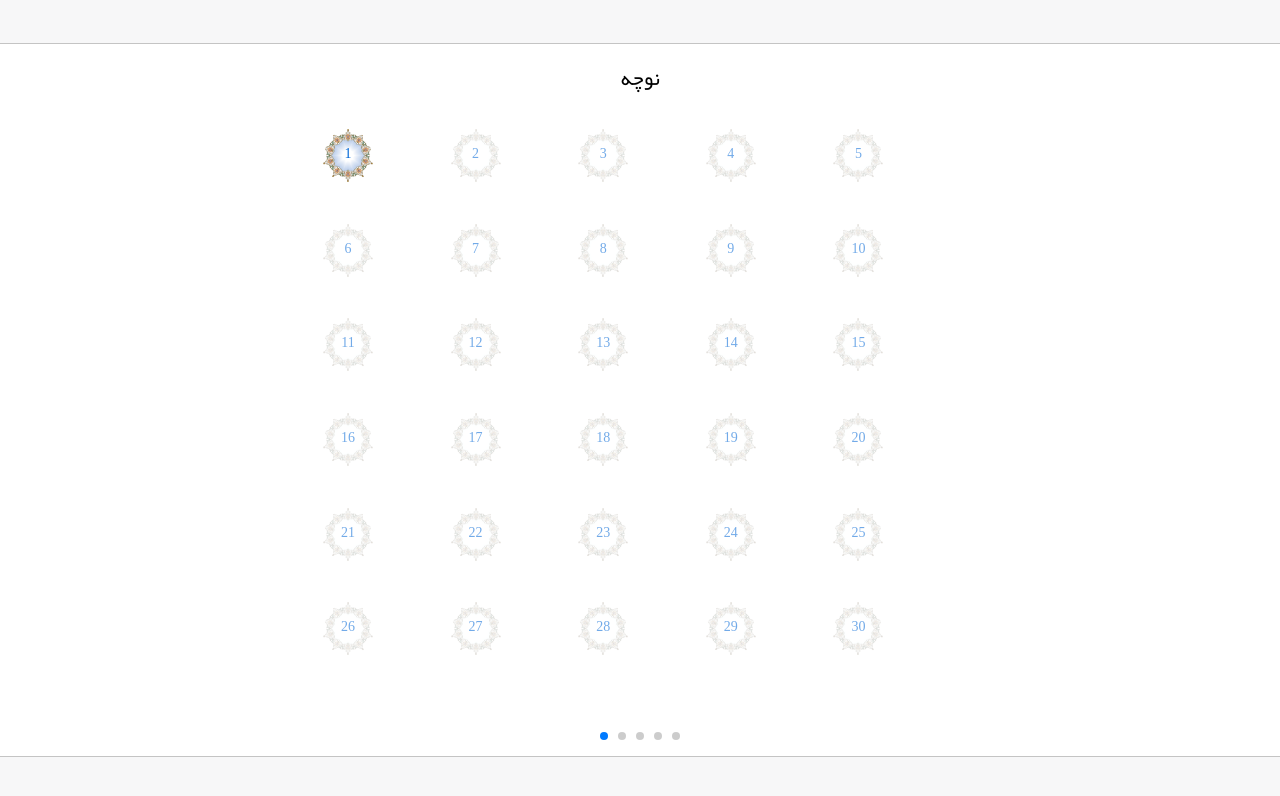
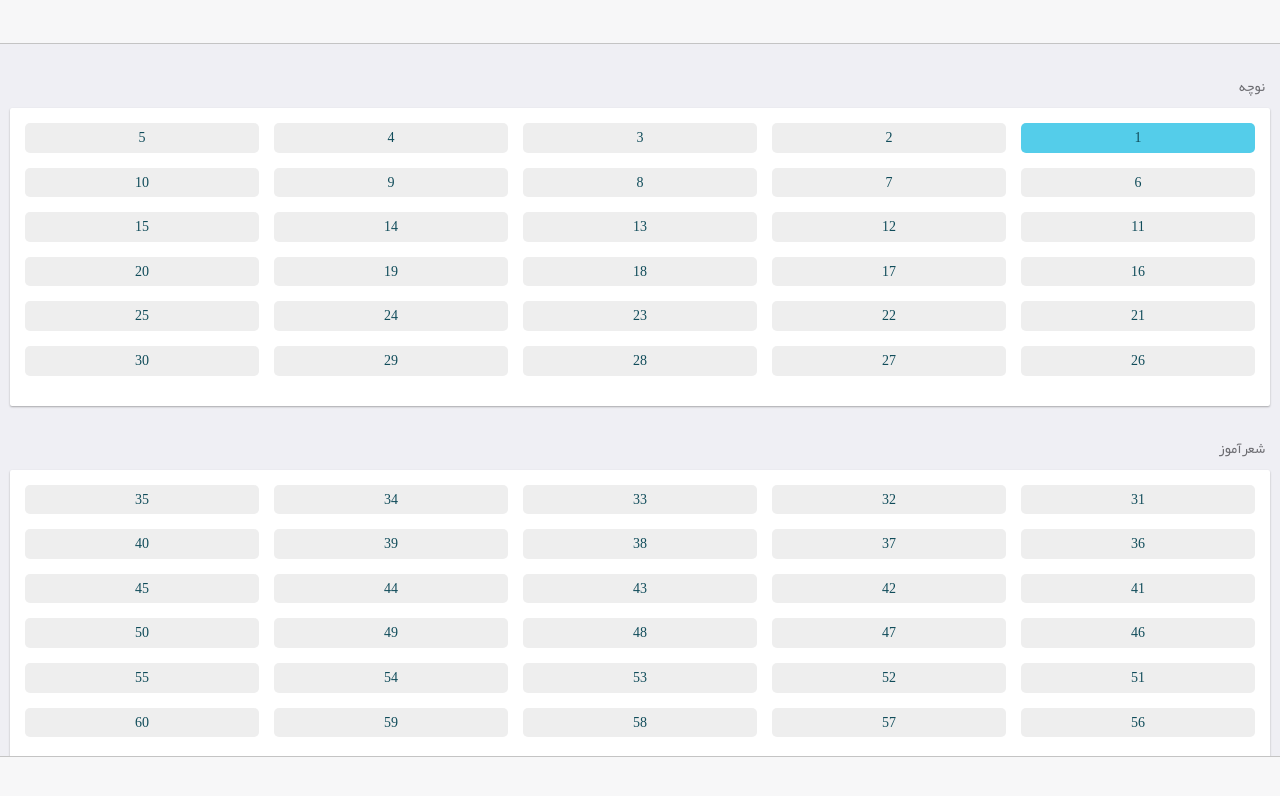
Before and after one commit to rmasoudi/tak-beyt, a plain HTML site: page index.html in a window 1280 px wide. Drawn offline with Linux system fonts and the light colour scheme.

Commit message:
change menu

```diff
--- a/index.html
+++ b/index.html
@@ -20,18 +20,39 @@
 
                 <div class="navbar">
                 </div>
+
                 <div class="pages navbar-through toolbar-fixed">
                     <div data-page="play" class="page">
                         <div class="page-content">
-                            <div class="swiper-container">
-                                <div class="swiper-wrapper">
-                                    <div id="page5" class="swiper-slide"><span> ملک الشعرا</span></div>
-                                    <div id="page4" class="swiper-slide"><span>شاعر</span></div>
-                                    <div id="page3" class="swiper-slide"><span>نیمچه شاعر</span></div>
-                                    <div id="page2" class="swiper-slide"><span> شعر آموز</span></div>
-                                    <div id="page1" class="swiper-slide"><span> نوچه</span></div>
+                            <div class="content-block-title">نوچه</div>
+                            <div class="card">
+                                <div class="card-content">
+                                    <div id="page1" class="card-content-inner"></div>
                                 </div>
-                                <div class="swiper-pagination"></div>
+                            </div>
+                            <div class="content-block-title">شعرآموز</div>
+                            <div class="card">
+                                <div class="card-content">
+                                    <div id="page2" class="card-content-inner"></div>
+                                </div>
+                            </div>
+                            <div class="content-block-title">نیمچه شاعر</div>
+                            <div class="card">
+                                <div class="card-content">
+                                    <div id="page3" class="card-content-inner"></div>
+                                </div>
+                            </div>
+                            <div class="content-block-title">شاعر</div>
+                            <div class="card">
+                                <div class="card-content">
+                                    <div id="page4" class="card-content-inner"></div>
+                                </div>
+                            </div>
+                            <div class="content-block-title">ملک الشعرا</div>
+                            <div class="card">
+                                <div class="card-content">
+                                    <div id="page5" class="card-content-inner"></div>
+                                </div>
                             </div>
                         </div>
                         <div class="toolbar">
--- a/scripts/my-app.js
+++ b/scripts/my-app.js
@@ -8,41 +8,33 @@ var mainView = myApp.addView('.view-main', {
     dynamicNavbar: true
 });
 
-var mySwiper = myApp.swiper('.swiper-container', {
-    pagination: '.swiper-pagination',
-    initialSlide: 4
-});
-
+$(document).ready(function() {
     var counter = 1;
     for (var i = 1; i <= 5; i++) {
         var page = $("#page" + i);
-    var table = $("<table class='levelTable'></table>");
         for (var j = 0; j < 6; j++) {
-        var row = $("<tr></tr>");
+            var row = $("<div class='row'></div>");
             for (var k = 0; k < 5; k++) {
-            var div = $("<div>" + counter + "</div>");
+                var div = $("<div class='col-20 levelItem'>" + counter + "</div>");
                 if (counter > getLevel()) {
-                div.addClass("disabled");
+                    div.addClass("itemDisabled");
                 }
                 else {
-                div.addClass("levelItem");
+                    div.addClass("itemEnabled");
                 }
-            div.click(function () {
-                if ($(this).hasClass("levelItem")) {
+                div.click(function() {
+                    if ($(this).hasClass("itemEnabled")) {
                         localStorage.setItem(StorageFields.PLAYING_LEVEL, (parseInt($(this).html().trim())));
                         mainView.loadPage("play.html");
                     }
                 });
-            var col = $("<td></td>");
-            col.append(div);
                 counter++;
-            row.append(col);
+                row.append(div);
             }
-        table.append(row);
+            page.append(row);
         }
-    page.append(table);
-
     }
+});
 
 function getLevel() {
     var level = localStorage.getItem(StorageFields.LEVEL);
--- a/styles/style.css
+++ b/styles/style.css
@@ -54,7 +54,7 @@
 }
 
 .startCell {
- background-color: #d8e6e8;
+    background-color: #d8e6e8;
 }
 
 .sentence {
@@ -100,34 +100,28 @@
     border: solid 1px #0066d6;
 }
 
-.levelTable {
-    width: 50%;
-    height: 80%;
-    direction: ltr;
-    text-align: center;
-    margin-left: 25%;
-    margin-right: 25%;
+.itemEnabled {
+    background-color: #54cdea !important;
+}
+.itemDisabled{
+    background-color: #eeeeee !important;
+
 }
 
-.levelItem {
-    padding-top: 15px;
-    width: 50px;
-    height: 50px;
-    border-radius: 50%;
-    background-image: url("../images/level.png");
-    background-size: 100%;
-    background-repeat: no-repeat;
+.levelItem{
     color: #0066d6;
     cursor: pointer;
+    border-radius: 5px;
 }
-.disabled{
-    padding-top: 15px;
-    width: 50px;
-    height: 50px;
-    border-radius: 50%;
-    background-image: url("../images/level-disabled.png");
-    background-size: 100%;
-    background-repeat: no-repeat;
-    color: #0066d6;
-    cursor: pointer;
+
+div[class*="col-"] {
+    text-align: center;
+    color: #104c5a;
+    padding: 5px;
 }
+.row {
+    margin-bottom: 15px;
+}
+.content-block-title{
+    padding-bottom:5px;
+}
```
Lines whose indentation alone changed are shown as unchanged.
